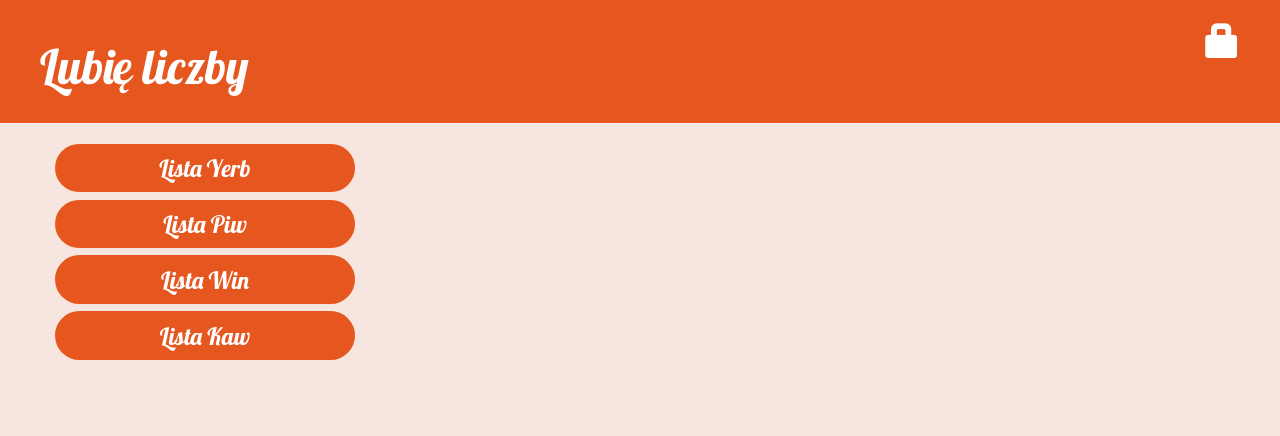
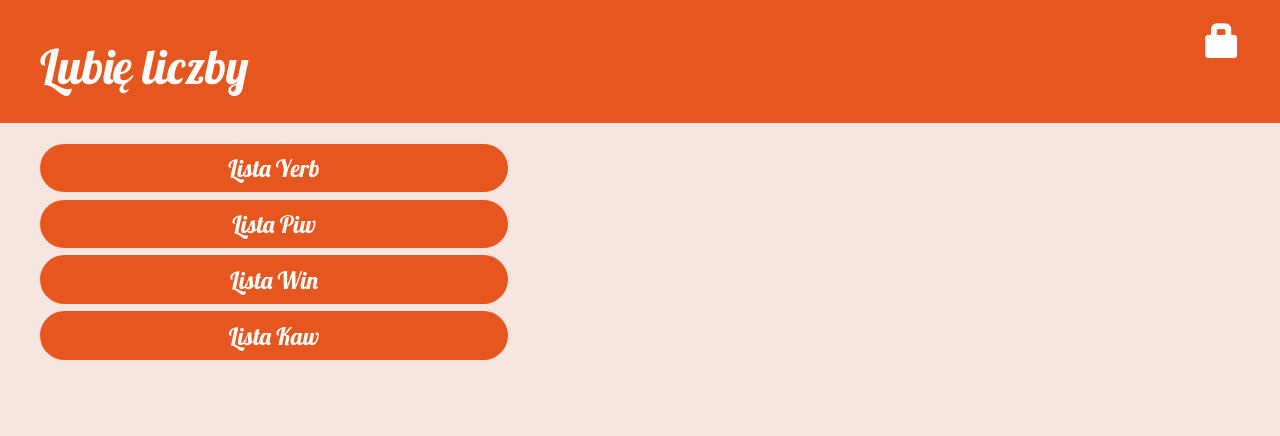
Before and after one commit to m-rzeszotarski/piyewi, a Django app: page / in a window 1280 px wide. Shown: the top 436 px of the page. Run offline with Django 3.2, Linux system fonts and the light colour scheme; some libraries are stand-ins or nearby versions.

Commit message:
html changes

```diff
--- a/strona/templates/strona/base.html
+++ b/strona/templates/strona/base.html
@@ -49,10 +49,10 @@
             </div>
             <div class="content container">
                 <div class="row">
-                    <div class="col-md-8">
+
                         {% block content %}
                         {% endblock %}
-                    </div>
+
                 </div>
             </div>
         </body>
```
